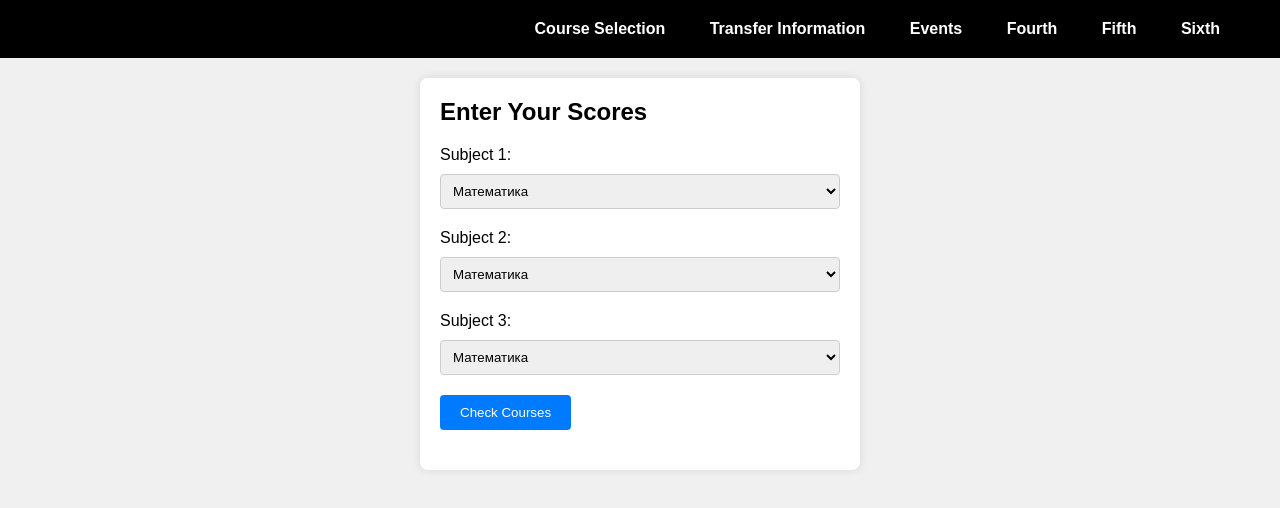
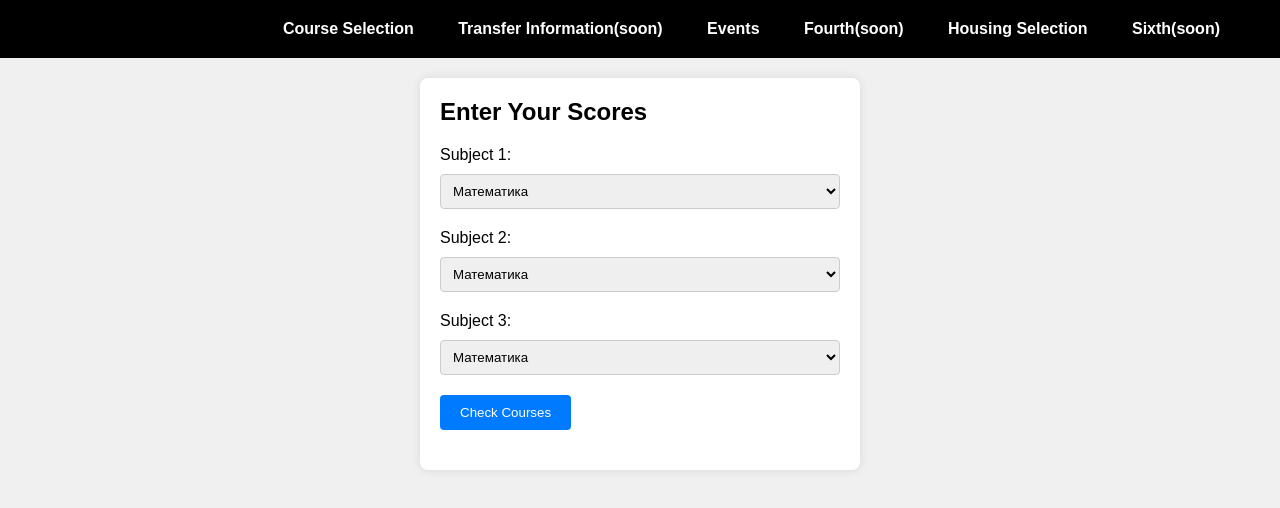
Before and after one commit to Nansel01/course-data, a plain HTML site: page index1.html in a window 1280 px wide. Drawn offline with Linux system fonts and the light colour scheme.

Commit message:
index1.html

```diff
--- a/index1.html
+++ b/index1.html
@@ -65,12 +65,12 @@
 </head>
 <body>
     <header>
-        <a href="https://raw.githubusercontent.com/Nansel01/course-data/main/index1.html">Course Selection</a>
-        <a href="https://raw.githubusercontent.com/Nansel01/course-data/main/second.html">Transfer Information</a>
-        <a href="https://raw.githubusercontent.com/Nansel01/course-data/main/third.html">Events</a>
-        <a href="#">Fourth</a>
-        <a href="#">Fifth</a>
-        <a href="#">Sixth</a>
+        <a href="index1.html">Course Selection</a>
+        <a href="#">Transfer Information(soon)</a>
+        <a href="third.html">Events</a>
+        <a href="#">Fourth(soon)</a>
+        <a href="fifth.html">Housing Selection</a>
+        <a href="#">Sixth(soon)</a>
     </header>
     <div class="container">
         <h2>Enter Your Scores</h2>
```
